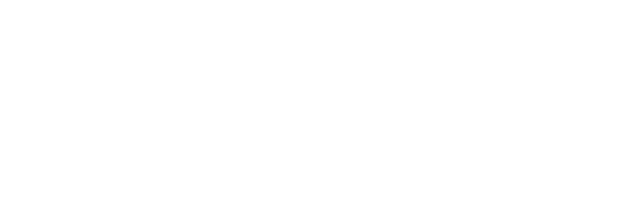
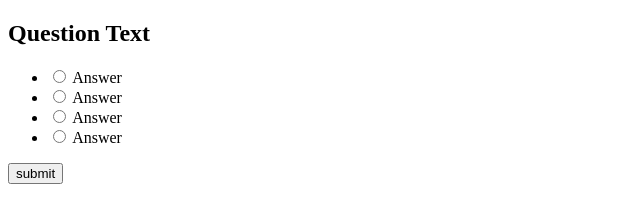
Before and after one commit to JimGardner0204/TheBigHistoryQuiz, a plain HTML site: page index.html in a window 1280 px wide. Shown: the whole page, without its empty margins (0-640 px from the left). Drawn offline with Linux system fonts and the light colour scheme.

Commit message:
html structure put in place

```diff
--- a/index.html
+++ b/index.html
@@ -10,6 +10,35 @@
 </head>
 <body>
 
+    <div class="outer-quiz" id="mainquiz">
+        <div class="header-quiz">
+            <h2 id="topquestion">Question Text</h2>
+            <ul>
+                <li>
+                    <input type="radio" name="answer" id="1" class="answer">
+                    <label for="1" id="1-text"> Answer </label>
+                </li>
+                <li>
+                    <input type="radio" name="answer" id="2" class="answer">
+                    <label for="2" id="2-text"> Answer </label>
+                </li>
+                <li>
+                    <input type="radio" name="answer" id="3" class="answer">
+                    <label for="3" id="3-text"> Answer</label>
+                </li>
+                <li>
+                    <input type="radio" name="answer" id="4" class="answer">
+                    <label for="4" id="4-text"> Answer </label>
+                </li>
+            </ul>
+        </div>
+
+        <button id="submit">submit</button>
+
+    </div>
+
+
+
 
     <script src="js/script.js"></script>
 </body>
```
